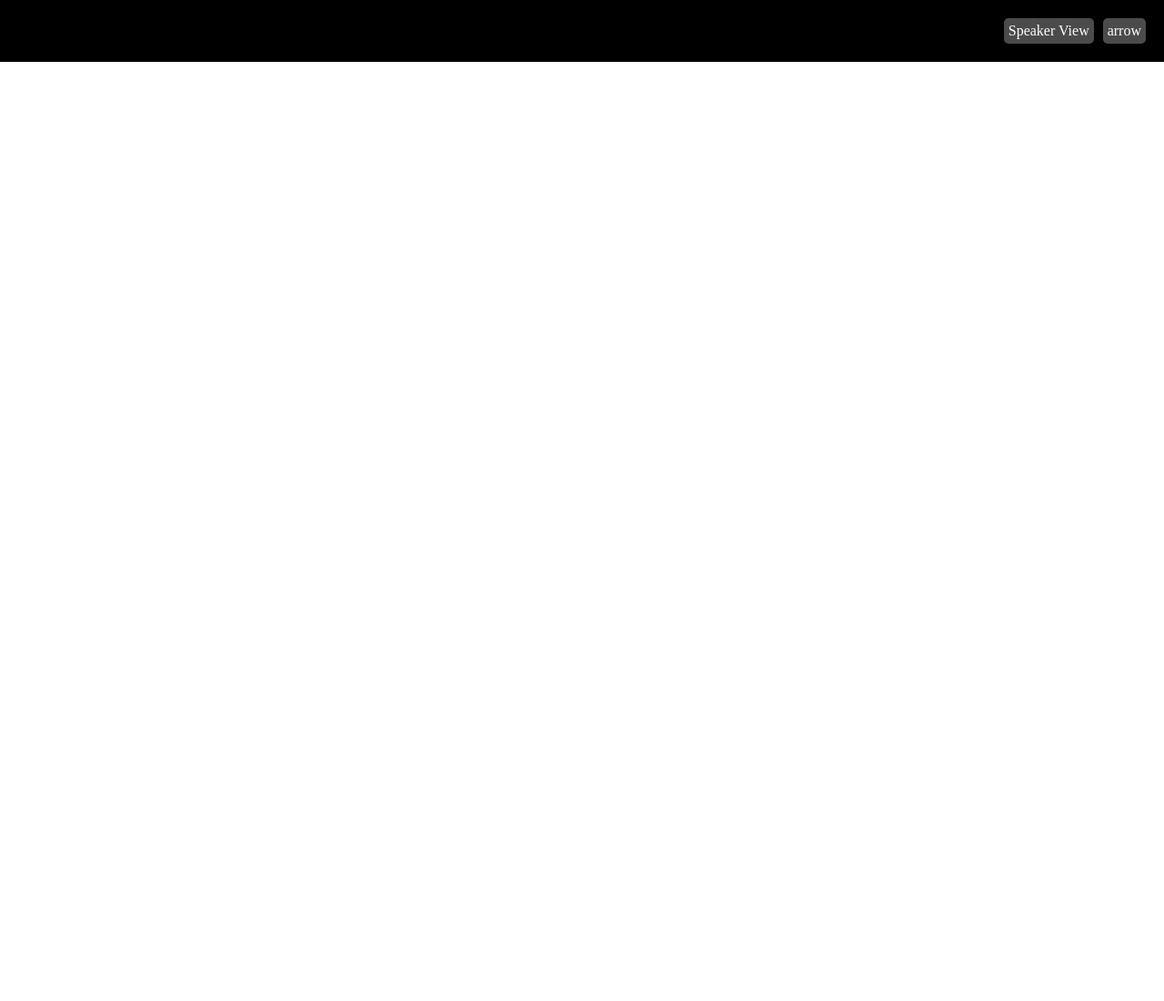
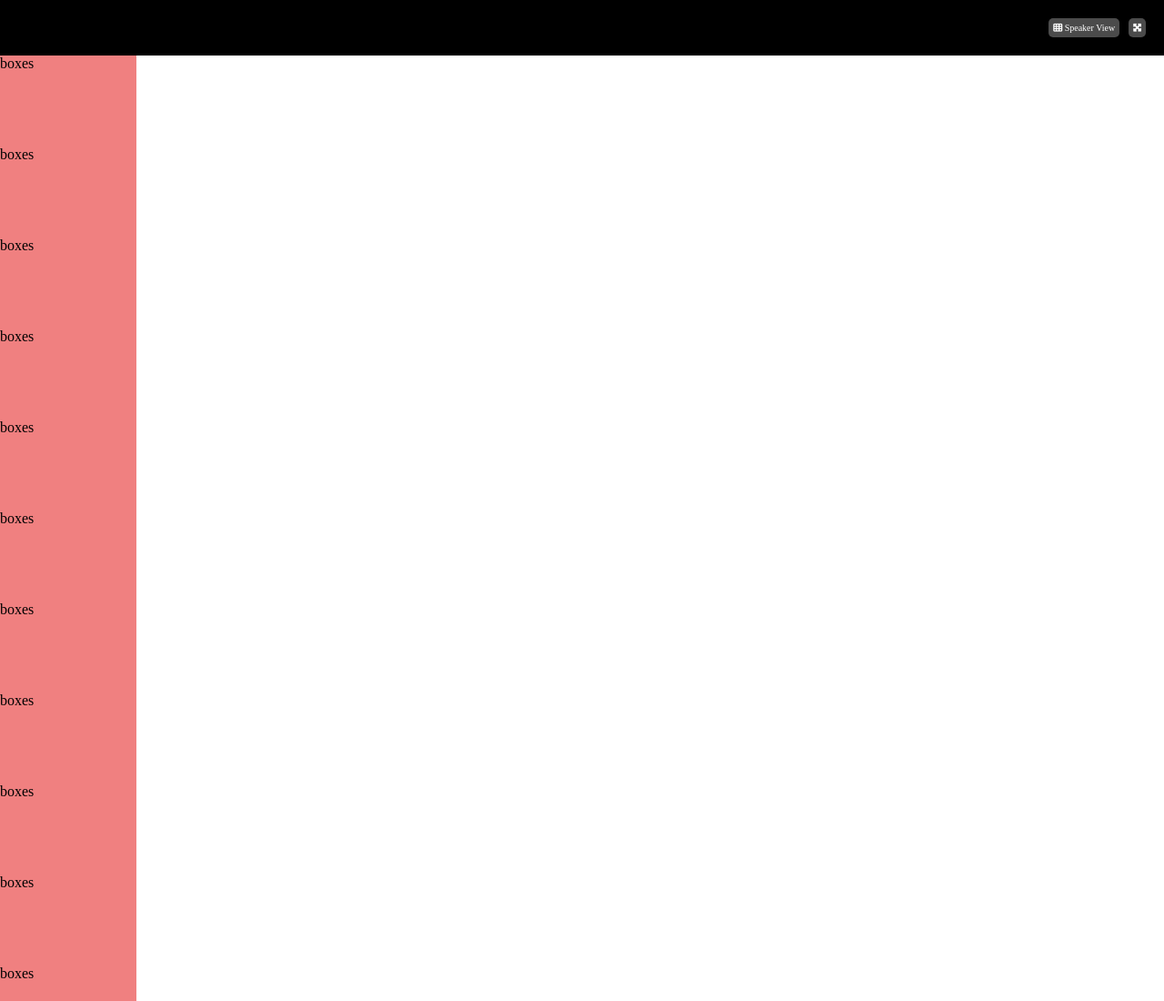
Before and after one commit to MayaSelena773/html-css-zoom, a plain HTML site: page index.html in a window 1280 px wide. Shown: the top 1100 px of the page at 91% size. Before the commit the page ends 800 px from the top, so only its background shows below. Drawn offline with Linux system fonts and the light colour scheme.

Commit message:
headfinish

```diff
--- a/index.html
+++ b/index.html
@@ -7,6 +7,9 @@
     <title>Zoom</title>
 
     <link rel="stylesheet" href="style.css">
+    <link rel="stylesheet" href="https://cdnjs.cloudflare.com/ajax/libs/font-awesome/6.0.0/css/all.min.css" integrity="sha512-9usAa10IRO0HhonpyAIVpjrylPvoDwiPUiKdWk5t3PyolY1cOd4DSE0Ga+ri4AuTroPR5aQvXU9xC6qOPnzFeg==" crossorigin="anonymous" referrerpolicy="no-referrer" />
+    <link rel="preconnect" href="https://fonts.googleapis.com">
+    <link rel="preconnect" href="https://fonts.gstatic.com" crossorigin>
 </head>
 <body>
 
@@ -14,13 +17,97 @@
 
     <section>
         <div class="view">
-            <div class="grey-btn">Speaker View</div>
-            <div class="grey-btn">arrow</div>
+            <div class="grey-btn"><i class="fas fa-th" aria-hidden="true"></i> Speaker View</div>
+            <div class="grey-btn icon-size"><i class="fas fa-expand-arrows-alt" aria-hidden="true"></i></div>
         </div>
     </section>
 
     <!--main-->
 
+    <main>
+        <section>
+            <div class="participant">
+                boxes
+            </div>
+
+            <div class="participant">
+                boxes
+            </div>
+
+            <div class="participant">
+                boxes
+            </div>
+
+            <div class="participant">
+                boxes
+            </div>
+
+            <div class="participant">
+                boxes
+            </div>
+
+            <div class="participant">
+                boxes
+            </div>
+
+            <div class="participant">
+                boxes
+            </div>
+
+            <div class="participant">
+                boxes
+            </div>
+
+            <div class="participant">
+                boxes
+            </div>
+
+            <div class="participant">
+                boxes
+            </div>
+
+            <div class="participant">
+                boxes
+            </div>
+
+            <div class="participant">
+                boxes
+            </div>
+
+            <div class="participant">
+                boxes
+            </div>
+
+            <div class="participant">
+                boxes
+            </div>
+
+            <div class="participant">
+                boxes
+            </div>
+
+            <div class="participant">
+                boxes
+            </div>
+
+            <div class="participant">
+                boxes
+            </div>
+
+            <div class="participant">
+                boxes
+            </div>
+
+            <div class="participant">
+                boxes
+            </div>
+
+            <div class="participant">
+                boxes
+            </div>
+        </section>
+    </main>
+
     <!--footer-->
 
 </body>
--- a/style.css
+++ b/style.css
@@ -21,4 +21,13 @@
     padding: 5px;
     border-radius: 5px;
     margin-left: 10px;
+    font-size: 10px;
+    align-items: center;
 }
+
+.participant{
+    width: 150px;
+    height: 100px;
+    background-color: lightcoral;
+    display: flex;
+}
```
